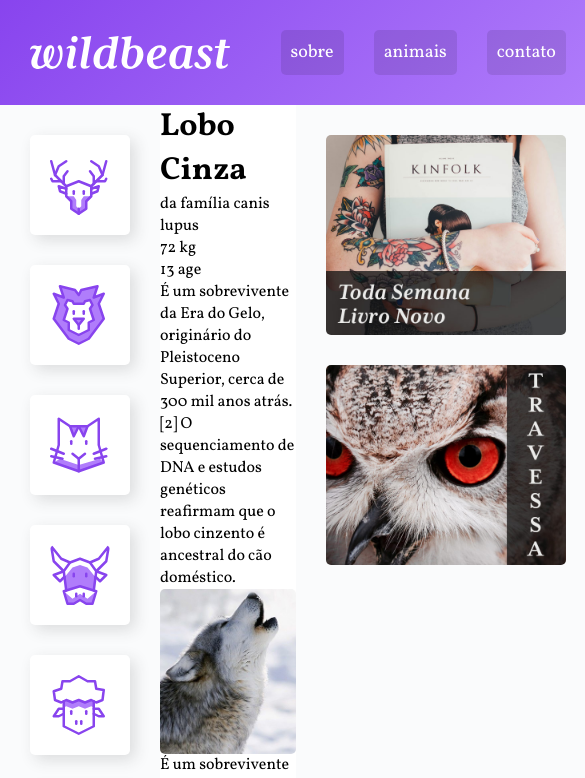
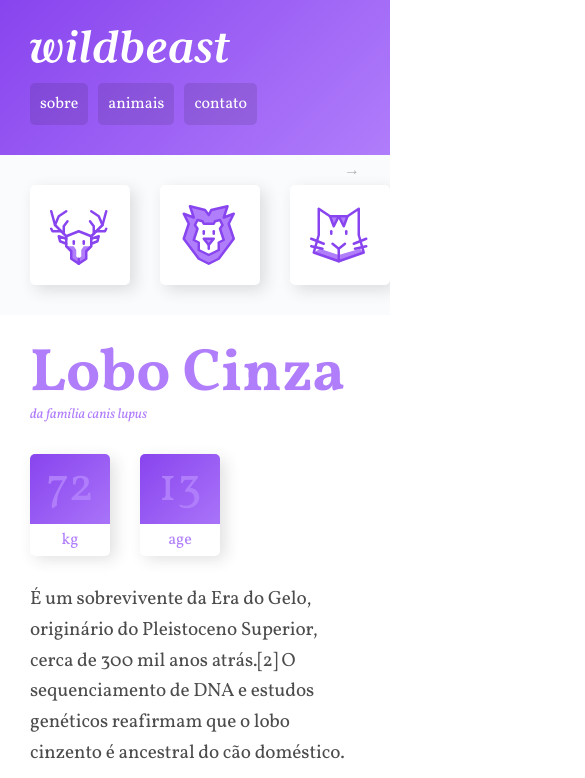
Before and after one commit to cbrognara/wildbeast, a plain HTML site: page index.html in a window 390 px wide. Shown: the top 778 px of the page, 585 px wide, since content can reach past the window. Drawn offline with Linux system fonts and the light colour scheme.

Commit message:
responsivo

```diff
--- a/index.html
+++ b/index.html
@@ -42,17 +42,19 @@
       </div>
     </div>
 
-    <p>É um sobrevivente da Era do Gelo, originário do Pleistoceno Superior, cerca de 300 mil anos atrás.[2] O
+    <p class="col-wide">É um sobrevivente da Era do Gelo, originário do Pleistoceno Superior, cerca de 300 mil anos
+      atrás.[2] O
       sequenciamento de DNA e estudos genéticos reafirmam que o lobo cinzento é ancestral do cão doméstico.</p>
 
-    <img src="img/wolf1.jpg" alt="Wolf 1">
+    <img class="imagem-1" src="img/wolf1.jpg" alt="Wolf 1">
 
     <p>É um sobrevivente da Era do Gelo, originário do Pleistoceno Superior, cerca de 300 mil anos atrás.[2] O
       sequenciamento de DNA e estudos.</p>
 
-    <img src="img/wolf2.jpg" alt="Wolf 2">
+    <img class="imagem-2" src="img/wolf2.jpg" alt="Wolf 2">
 
-    <p>O peso e tamanho dos lobos variam muito em todo o mundo, tendendo a aumentar proporcionalmente com a latitude,
+    <p class="destaque">O peso e tamanho dos lobos variam muito em todo o mundo, tendendo a aumentar proporcionalmente
+      com a latitude,
       como
       previsto pela teoria de Christian Bergmann. Em geral, a altura, medida a partir dos ombros, varia de 60 a 95
       centímetros.</p>
@@ -61,8 +63,9 @@
       lobos indianos e árabes, 25 kg.[7] Embora raros, lobos com mais de 77 kg foram encontrados no Alasca, Canadá,[8] e
       na antiga União Soviética.</p>
 
-    <blockquote class="citacao">
-      <p>“Há algo no uivar do lobo que tira um homem do aqui e agora e o transporta para uma floresta da mente.”</p>
+    <blockquote class="citacao col-wide">
+      <p>“Há algo no uivar do lobo que tira um homem do aqui e agora e o transporta para uma floresta
+        da mente.”</p>
     </blockquote>
 
     <ul class="atributos">
@@ -81,7 +84,7 @@
         sequenciamento de DNA e estudos genéticos reafirmam que o lobo cinzento é ancestral do cão doméstico.</p>
     </div>
 
-    <img src="img/wolf3.jpg" alt="Wolf 3">
+    <img class="col-wide" src="img/wolf3.jpg" alt="Wolf 3">
 
   </main>
 
--- a/style.css
+++ b/style.css
@@ -21,7 +21,7 @@ a {
 }
 
 img {
-  max-width: 100%;
+  width: 100%;
   display: block;
   border-radius: 5px;
 }
@@ -73,6 +73,24 @@ img {
   background: rgba(0, 0, 0, 0.5);
 }
 
+@media (max-width: 760px) {
+  .header {
+    grid-template-columns: auto;
+  }
+
+  .logo {
+    margin-bottom: 20px;
+  }
+
+  .header nav a {
+    font-size: 1em;
+  }
+
+  .header li + li {
+    margin-left: 10px;
+  }
+}
+
 /* SIDENAV */
 
 .sidenav {
@@ -97,10 +115,183 @@ img {
   transition: 0.1s ease-out;
 }
 
+@keyframes seta {
+  from {
+    right: 30px;
+  }
+  to {
+    right: 20px;
+  }
+}
+
+@media (max-width: 760px) {
+  .sidenav {
+    overflow-x: auto;
+    -webkit-overflow-scrolling: touch;
+    -ms-overflow-style: -ms-autohiding-scrollbar;
+    position: relative;
+  }
+
+  .sidenav::after {
+    content: '→';
+    position: absolute;
+    top: 5px;
+    right: 30px;
+    color: rgba(0, 0, 0, 0.3);
+    animation: seta 0.5s ease-in 0s infinite alternate;
+  }
+
+  .sidenav ul {
+    display: flex;
+  }
+
+  .sidenav ul li {
+    flex: 1 0 60px;
+  }
+
+  .sidenav {
+    padding: 0 30px;
+  }
+
+  .sidenav li a {
+    margin: 30px 30px 30px 0;
+  }
+}
+
 /* CONTENT */
 
 .content {
   grid-area: content;
+  max-width: 900px;
+  margin: 0 auto;
+  padding: 30px;
+  display: grid;
+  grid-template-columns: 1fr 1fr;
+  grid-gap: 30px;
+}
+
+@media (max-width: 600px) {
+  .content {
+    grid-template-columns: auto;
+  }
+}
+
+.col-wide {
+  grid-column: 1 / -1;
+}
+
+.imagem-1 {
+  grid-row: span 2;
+  align-self: end;
+}
+
+.imagem-2 {
+  align-self: end;
+}
+
+/* ESTILOS CONTENT */
+
+p {
+  font-size: 1.2em;
+  line-height: 1.6;
+  letter-spacing: -0.005em;
+  color: rgba(0, 0, 0, 0.7);
+}
+
+.informacoes p + p {
+  margin-top: 30px;
+}
+
+/* TITULO  */
+
+.titulo {
+  color: #b07dfb;
+}
+
+.titulo h1 {
+  font-size: 3.75em;
+  line-height: 1;
+  font-weight: 700;
+}
+
+.titulo span {
+  font-size: 0.875em;
+  font-style: italic;
+}
+
+/* CARACTERÍSTICAS */
+
+.caracteristicas {
+  display: flex;
+  align-items: flex-start;
+}
+
+.caracteristicas > div {
+  width: 80px;
+  text-align: center;
+  background: linear-gradient(135deg, #8844ee, #b07dfb);
+  border-radius: 5px;
+  box-shadow: 5px 5px 15px 0px rgba(44, 44, 44, 0.15);
+  position: relative;
+}
+
+.caracteristicas > div:first-child {
+  margin-right: 30px;
+}
+
+.caracteristicas span {
+  display: block;
+  color: #b07dfb;
+}
+
+.numero {
+  color: #b07dfb;
+  font-size: 3em;
+  line-height: 1;
+  margin: 10px auto;
+}
+
+.rotulo {
+  background: white;
+  border-radius: 0 0 5px 5px;
+  padding: 5px 0;
+  position: relative;
+  top: 2px;
+}
+
+.destaque {
+  font-size: 0.875em;
+  color: #b07dfb;
+  max-width: 16em;
+}
+
+.citacao,
+.atributos {
+  align-self: start;
+  padding: 30px;
+  border-radius: 5px;
+  box-shadow: 5px 5px 15px 0px rgba(44, 44, 44, 0.15);
+  background: linear-gradient(135deg, #8844ee, #b07dfb);
+}
+
+.citacao p {
+  font-size: 1.5em;
+  font-style: italic;
+  text-align: center;
+  color: white;
+  max-width: 500px;
+  margin: 0 auto;
+}
+
+.atributos li {
+  color: white;
+  font-family: 'Courier New', Courier, monospace;
+  font-size: 1.125em;
+  padding: 15px;
+}
+
+.atributos li + li {
+  border-top: 2px solid #b07dfb;
 }
 
 /* ANUNCIOS */
@@ -112,6 +303,7 @@ img {
   align-content: start;
   padding: 30px;
   grid-gap: 30px;
+  grid-template-columns: repeat(auto-fit, min-max(150px, 1fr));
 }
 
 /* FOOTER */
@@ -126,3 +318,26 @@ img {
   text-align: center;
   padding: 30px;
 }
+
+@media (max-width: 1200px) {
+  .estrutura {
+    grid-template-columns: minmax(160px, 1fr) 3fr;
+    grid-template-areas:
+      'header header'
+      'sidenav content'
+      'sidenav anuncios'
+      'footer footer';
+  }
+}
+
+@media (max-width: 760px) {
+  .estrutura {
+    grid-template-columns: 100%;
+    grid-template-areas:
+      'header'
+      'sidenav'
+      'content'
+      'anuncios'
+      'footer';
+  }
+}
```
